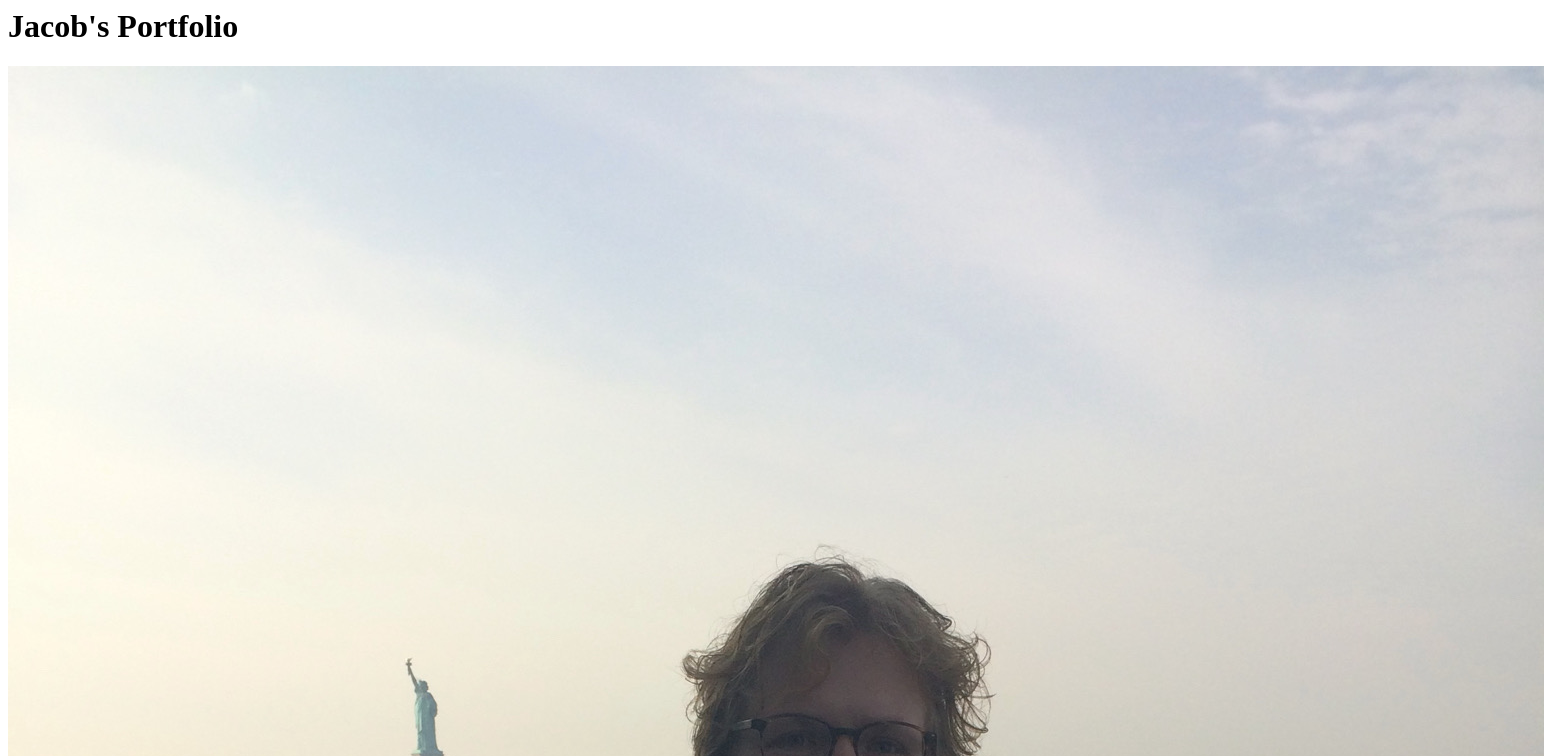
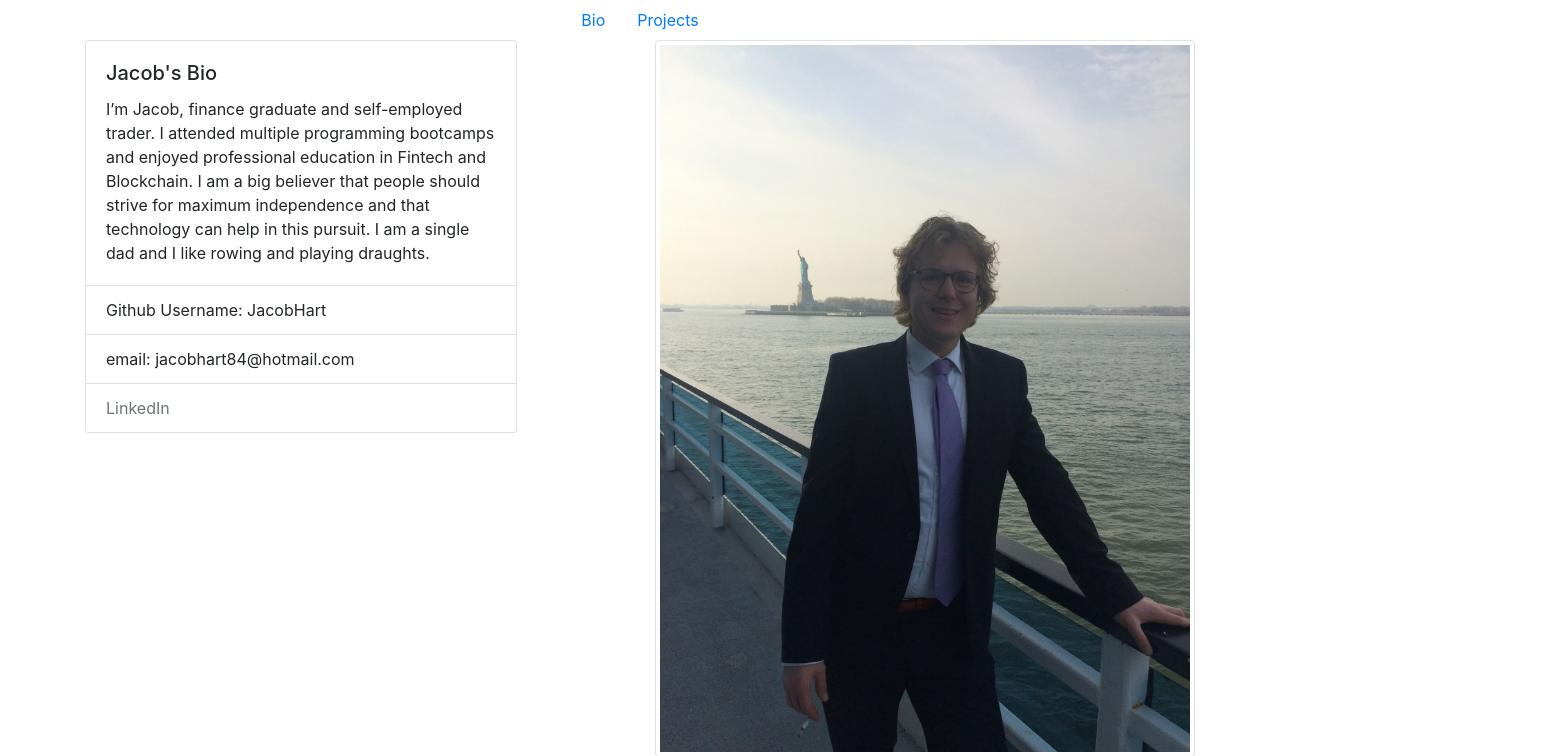
Before and after one commit to JacobHart/jacobhart.github.io, a plain HTML site: page index.html in a window 1280 px wide. Shown: the top 756 px of the page, 1544 px wide, since content can reach past the window. Drawn offline with nearby package versions, Linux system fonts and the light colour scheme.

Commit message:
Add files via upload

```diff
--- a/index.html
+++ b/index.html
@@ -1,4 +1,66 @@
-<html>
-    <h1>Jacob's Portfolio</h1>
-    <img src="./bioPic1.jpeg"/>
+<!doctype html>
+<html lang="en">
+  <head>
+    <!-- Required meta tags -->
+    <meta charset="utf-8">
+    <meta name="viewport" content="width=device-width, initial-scale=1, shrink-to-fit=no">
+
+    <!-- Bootstrap CSS -->
+    <link rel="stylesheet" href="https://stackpath.bootstrapcdn.com/bootstrap/4.3.1/css/bootstrap.min.css" integrity="sha384-ggOyR0iXCbMQv3Xipma34MD+dH/1fQ784/j6cY/iJTQUOhcWr7x9JvoRxT2MZw1T" crossorigin="anonymous">
+
+    <title>Jacob's Portfolio</title>
+  </head>
+  <body>
+    <div class="container">
+
+
+        <ul class="nav justify-content-center">
+            <li class="nav-item">
+              <a class="nav-link active" aria-current="page" href="#">Bio</a>
+            </li>
+            <li class="nav-item">
+              <a class="nav-link" href="./projects.html">Projects</a>
+            </li>
+          </ul>
+
+          <div class="row">
+            <div class="col">
+                <div class="card" style="width: 80%">
+                    <div class="card-body">
+                    <h5 class="card-title">Jacob's Bio</h5>
+                    <p class="card-text">I’m Jacob, finance graduate and self-employed trader. I attended multiple programming bootcamps and enjoyed professional education in Fintech and Blockchain. I am a big believer that people should strive for maximum independence and that technology can help in this pursuit.
+                        I am a single dad and I like rowing and playing draughts.</p>
+                    </div>
+                    <ul class="list-group list-group-flush">
+                    <li class="list-group-item">Github Username: JacobHart</li>
+                    <li class="list-group-item">email: jacobhart84@hotmail.com</li>
+                    <li class="list-group-item disabled" aria-disabled="true">LinkedIn</li>
+                    </ul>
+                </div>
+            </div>
+            <div class="col">
+                <img src="./bioPic1.jpeg" class="img-thumbnail" >
+            </div>
+          </div>
+
+
+
+    </div>
+
+
+
+
+
+
+
+
+
+
+
+    <!-- Optional JavaScript -->
+    <!-- jQuery first, then Popper.js, then Bootstrap JS -->
+    <script src="https://code.jquery.com/jquery-3.3.1.slim.min.js" integrity="sha384-q8i/X+965DzO0rT7abK41JStQIAqVgRVzpbzo5smXKp4YfRvH+8abtTE1Pi6jizo" crossorigin="anonymous"></script>
+    <script src="https://cdnjs.cloudflare.com/ajax/libs/popper.js/1.14.7/umd/popper.min.js" integrity="sha384-UO2eT0CpHqdSJQ6hJty5KVphtPhzWj9WO1clHTMGa3JDZwrnQq4sF86dIHNDz0W1" crossorigin="anonymous"></script>
+    <script src="https://stackpath.bootstrapcdn.com/bootstrap/4.3.1/js/bootstrap.min.js" integrity="sha384-JjSmVgyd0p3pXB1rRibZUAYoIIy6OrQ6VrjIEaFf/nJGzIxFDsf4x0xIM+B07jRM" crossorigin="anonymous"></script>
+  </body>
 </html>
```
Also changed, not shown: projects.html (added, +67 -0 lines), PacMan1.png (added), blue.png (added), oneeye.png (added).
